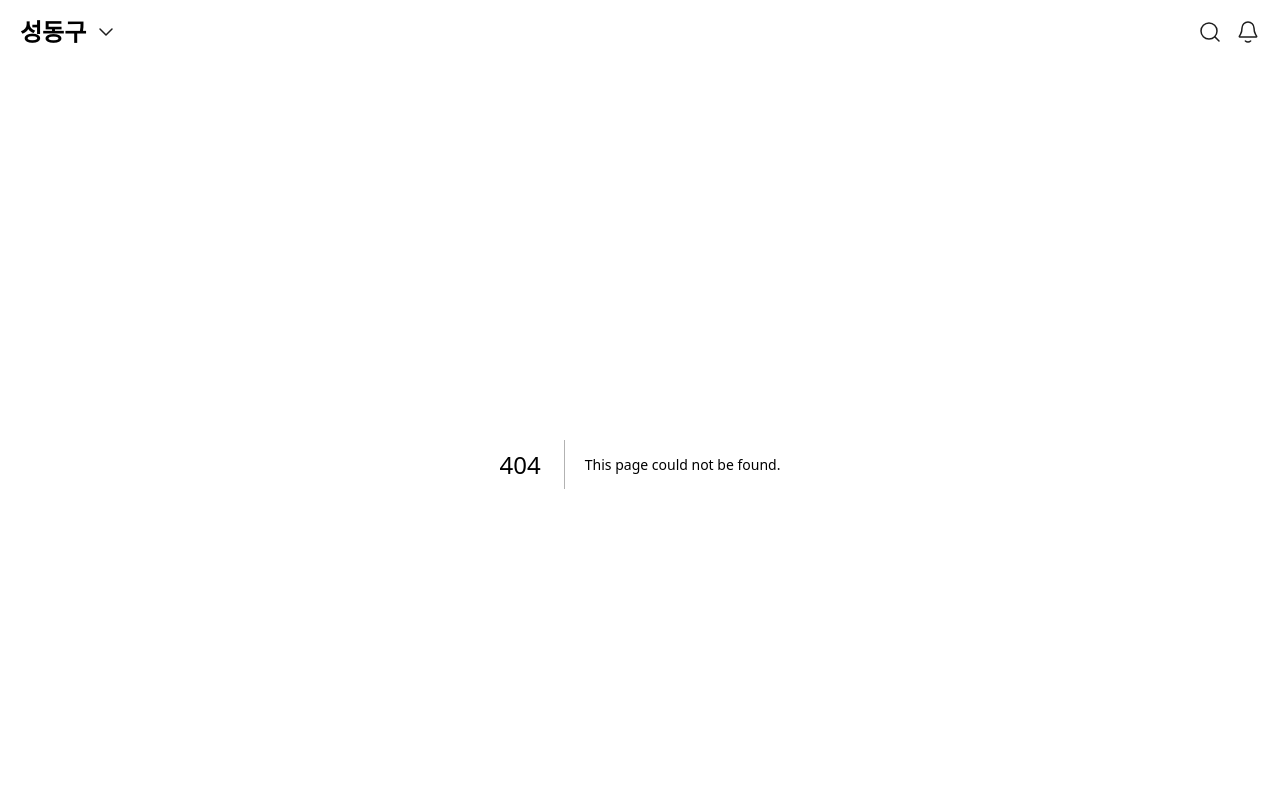
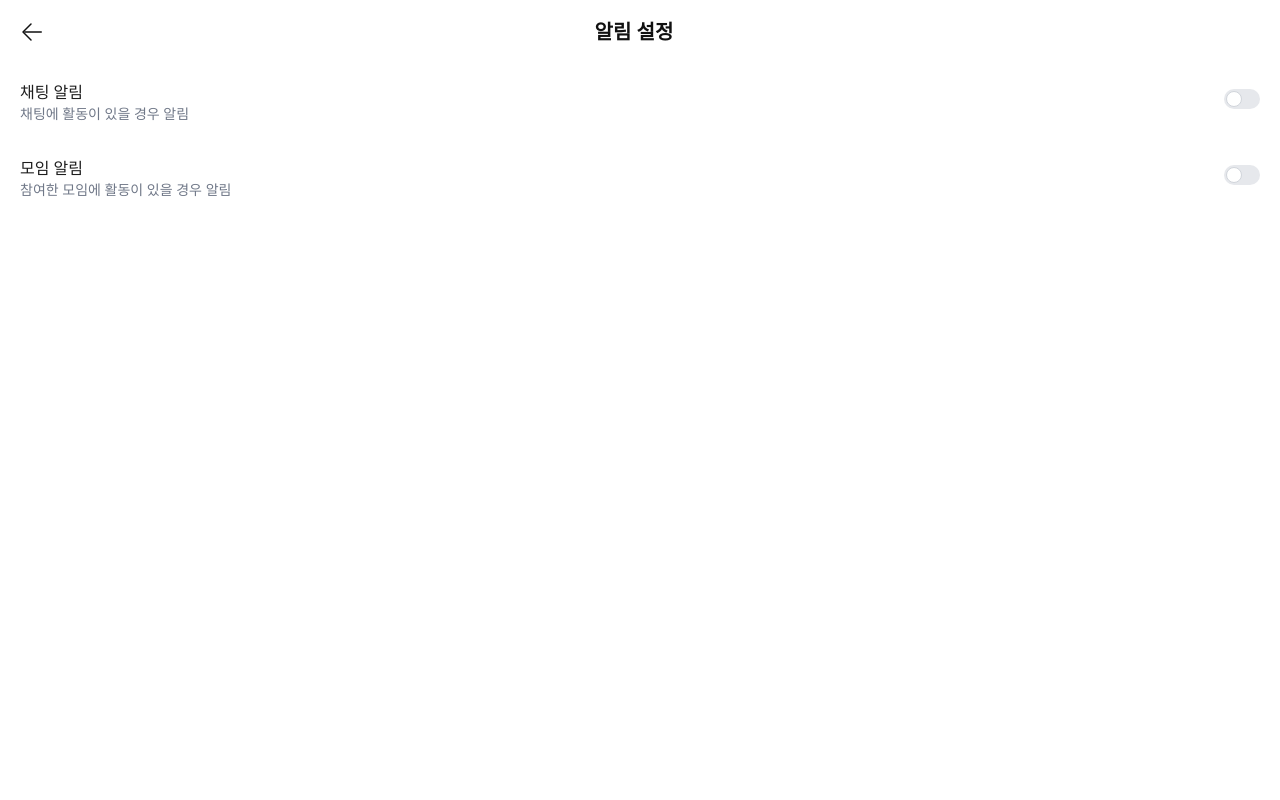
Before and after one commit to heum-jh/web-starter, a Next.js app: page /notification/setting in a window 1280 px wide. Before the commit this address had no page. Shown: the top 800 px of the page. Built offline with nearby package versions, Linux system fonts and the light colour scheme.

Commit message:
알림 설정 페이지 퍼블리싱

```diff
--- /dev/null
+++ b/src/components/common/togle-switch.tsx
@@ -0,0 +1,21 @@
+interface Props {
+  checked: boolean;
+  onToggle: (checked: boolean) => void;
+}
+
+const ToggleSwitch = ({ checked, onToggle }: Props) => {
+  return (
+    <label className="relative inline-flex  items-center ">
+      <input
+        type="checkbox"
+        value=""
+        className="peer sr-only "
+        checked={checked}
+        onChange={e => onToggle(e.target.checked)}
+      />
+      <div className="peer h-[1.25rem] w-[2.25rem] rounded-full bg-[#E6E8EC] after:absolute after:left-[0.125rem] after:top-[0.125rem] after:h-[1rem] after:w-[1rem] after:rounded-full after:border after:border-gray-300 after:bg-white after:transition-all  after:content-['']  peer-checked:bg-orange-500 peer-checked:after:translate-x-full peer-checked:after:border-orange-500 "></div>
+    </label>
+  );
+};
+
+export default ToggleSwitch;
--- /dev/null
+++ b/src/pages/notification/setting.tsx
@@ -0,0 +1,42 @@
+import { useCallback, useState } from "react";
+import { NextPageWithLayout } from "../_app";
+import ToggleSwitch from "src/components/common/togle-switch";
+
+const NotificationSettingPage: NextPageWithLayout = () => {
+  const [chattingToggle, setChattingToggle] = useState<boolean>(false);
+  const [meetingToggle, setMeetingToggle] = useState<boolean>(false);
+  const handleToggleClass = useCallback((checked: boolean) => {
+    setMeetingToggle(checked);
+  }, []);
+  const handleToggleChatting = useCallback((checked: boolean) => {
+    setChattingToggle(checked);
+  }, []);
+  return (
+    <ul className="flex h-full flex-col bg-white ">
+      <>
+        <li className="flex h-[4.75rem]  flex-row items-center justify-between pl-[1.25rem]">
+          <div className="flex flex-col ">
+            <div className=" text-base  font-medium text-[#1E1E1E]">{"채팅 알림"}</div>
+            <div className="text-sm font-normal text-[#707888]">{"채팅에 활동이 있을 경우 알림"}</div>
+          </div>
+          <div className="pr-[1.25rem]">
+            <ToggleSwitch checked={chattingToggle} onToggle={handleToggleChatting}></ToggleSwitch>
+          </div>
+        </li>
+        <li className="flex h-[4.75rem]  flex-row items-center justify-between  pl-[1.25rem]">
+          <div className="flex flex-col ">
+            <div className="text-base  font-medium text-[#1E1E1E]">{"모임 알림"}</div>
+            <div className="text-sm font-normal text-[#707888]">{"참여한 모임에 활동이 있을 경우 알림"}</div>
+          </div>
+          <div className=" pr-[1.25rem]">
+            <ToggleSwitch checked={meetingToggle} onToggle={handleToggleClass}></ToggleSwitch>
+          </div>
+        </li>
+      </>
+    </ul>
+  );
+};
+
+export default NotificationSettingPage;
+NotificationSettingPage.type = "detail";
+NotificationSettingPage.title = "알림 설정";
```
